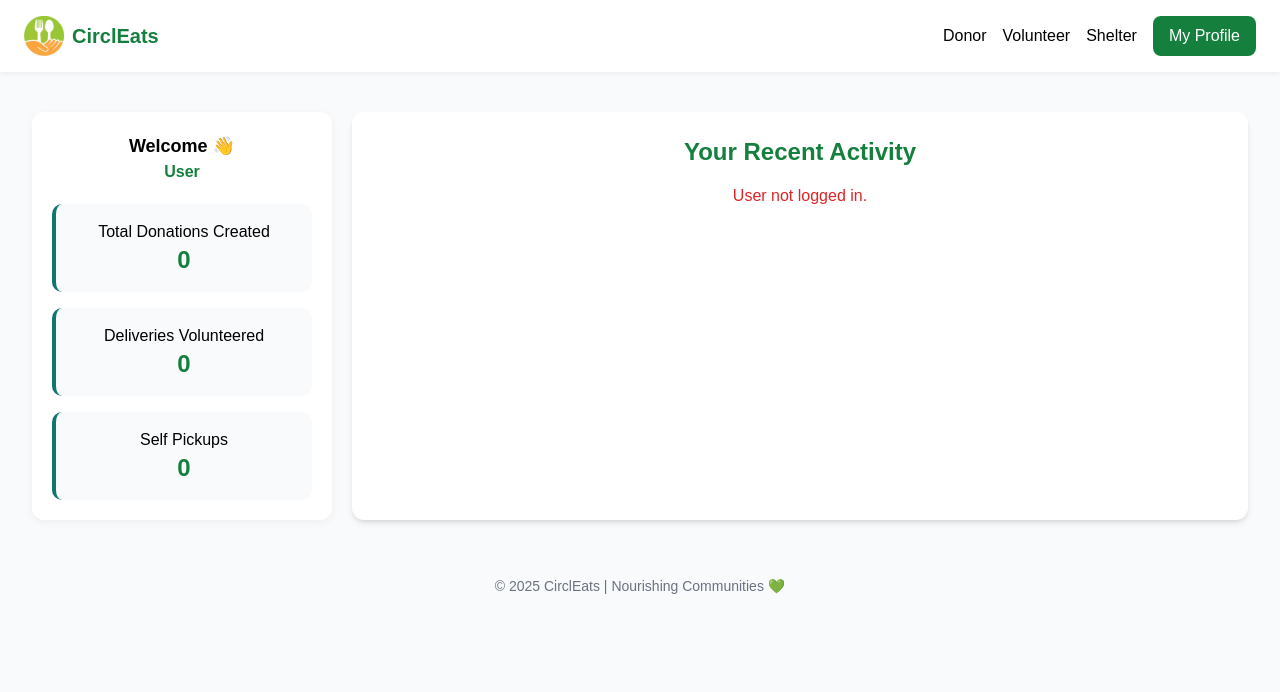
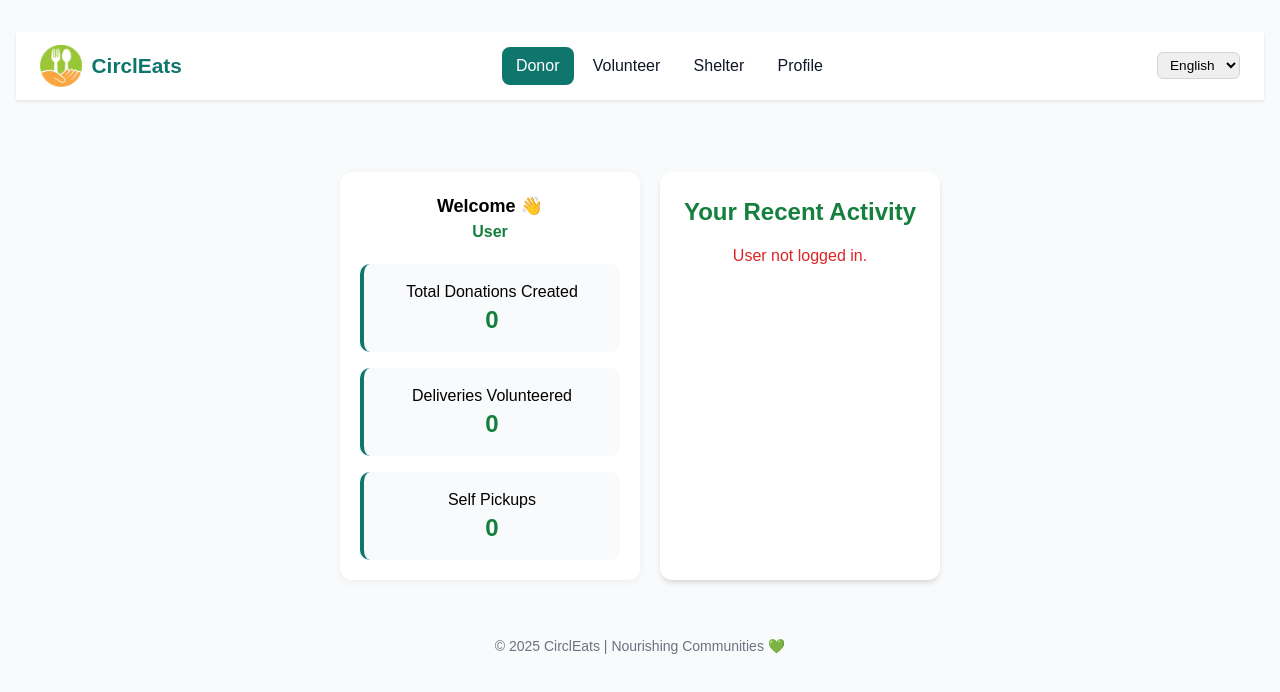
Before and after one commit to shubha229/circlEats_frontend, a website: page user-dashboard.html in a window 1280 px wide. Drawn offline with nearby package versions, Linux system fonts and the light colour scheme.

Commit message:
Update user-dashboard.html

```diff
--- a/user-dashboard.html
+++ b/user-dashboard.html
@@ -11,6 +11,11 @@
   <style>
     body { background-color: #f9fafb; font-family: "Poppins", sans-serif; }
     header.navbar { background:white; box-shadow:0 2px 4px rgba(0,0,0,0.05); position:sticky; top:0; z-index:50; }
+    .navbar nav { display: flex; justify-content: space-between; align-items: center; padding: 0.8rem 1.5rem; }
+    .brand { display: flex; align-items: center; gap: 0.6rem; }
+    .brand img { width: 42px; height: 42px; border-radius: 0.5rem; }
+    .brand span { font-weight: 700; color: #0f766e; font-size: 1.3rem; }
+    .nav-btn { padding: 0.45rem 0.9rem; border-radius: 0.5rem; background: none; border: none; font-weight: 500; cursor: pointer; color: #0f172a; transition: all 0.2s ease; } .nav-btn:hover { background-color: #f3f4f6; } .nav-btn.active { background-color: #0f766e; color: white; } .lang-select { border: 1px solid #d1d5db; border-radius: 0.375rem; padding: 0.25rem 0.5rem; font-size: 0.85rem; } .page-header { text-align: center; padding: 1rem 0.5rem; margin-bottom: 1rem; } .page-header h1 { font-size: 2rem; font-weight: 800; color: #0f766e; margin: 0; } .pointer { cursor: pointer; }
     .dashboard-grid { display:grid; grid-template-columns:300px 1fr; gap:20px; margin-top:2rem; padding:0 2rem; }
     .sidebar { background:white; padding:20px; border-radius:12px; box-shadow:0 2px 8px rgba(0,0,0,0.05); }
     .stats-tile { background:#f9fafb; border-radius:10px; padding:1rem; text-align:center; border-left:4px solid #0f766e; }
@@ -22,23 +27,30 @@
   </style>
 </head>
 
-<body>
+<body class="min-h-screen flex flex-col items-center py-8 px-4">
+  <!-- Header --> <header class="bg-white shadow-sm sticky top-0 z-40 w-full">
+    <header class="navbar">
+      <nav>
+        <div class="brand">
+          <img src="assets/logo.jpg" alt="CirclEats Logo" />
+          <span class="pointer" onclick="window.location.href='index.html'">CirclEats</span>
+        </div>
 
-  <!-- ✅ CLEAN HEADER (no nested header) -->
-  <header class="navbar">
-    <nav class="flex justify-between items-center px-6 py-4">
-      <div class="brand flex items-center gap-2">
-        <img src="assets/logo.jpg" class="w-10 h-10 rounded" />
-        <span class="font-bold text-green-700 text-xl">CirclEats</span>
-      </div>
+        <div>
+          <button class="nav-btn active">Donor</button>
+          <button onclick="window.location.href='volunteer.html'" class="nav-btn">Volunteer</button>
+          <button onclick="window.location.href='shelter.html'" class="nav-btn">Shelter</button>
+          <button onclick="window.location.href='user-dashboard.html'" class="nav-btn">Profile</button>
+        </div>
 
-      <div class="flex gap-4">
-        <button onclick="window.location.href='dvs.html'" class="nav-btn">Donor</button>
-        <button onclick="window.location.href='volunteer.html'" class="nav-btn">Volunteer</button>
-        <button onclick="window.location.href='shelter.html'" class="nav-btn">Shelter</button>
-        <button class="nav-btn active bg-green-700 text-white px-4 py-2 rounded-lg">My Profile</button>
-      </div>
-    </nav>
+        <select id="lang-select" class="lang-select">
+          <option value="en">English</option>
+          <option value="hi">हिन्दी</option>
+          <option value="kn">ಕನ್ನಡ</option>
+          <option value="te">తెలుగు</option>
+        </select>
+      </nav>
+    </header>
   </header>
 
   <main class="mt-10">
```
